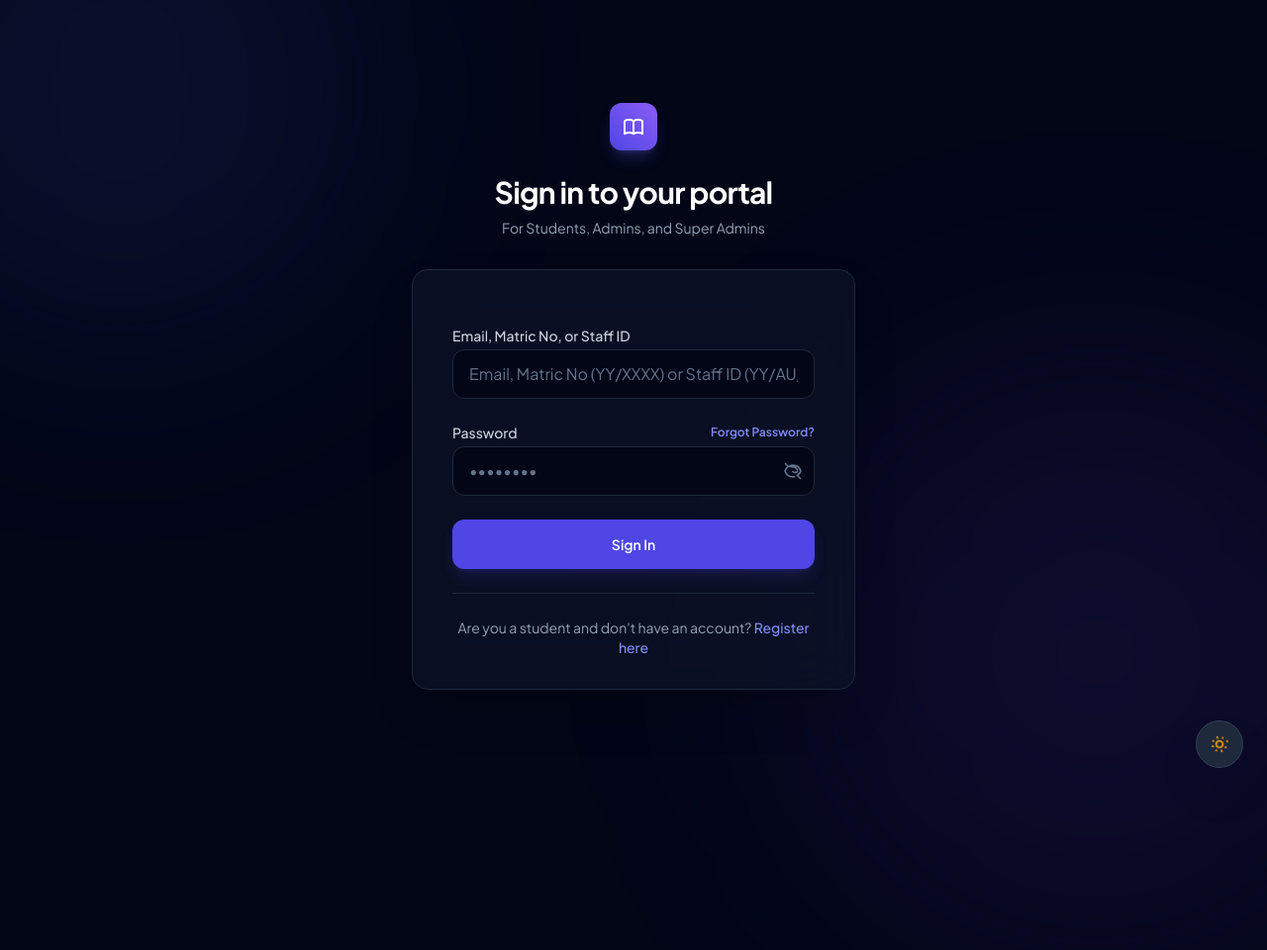
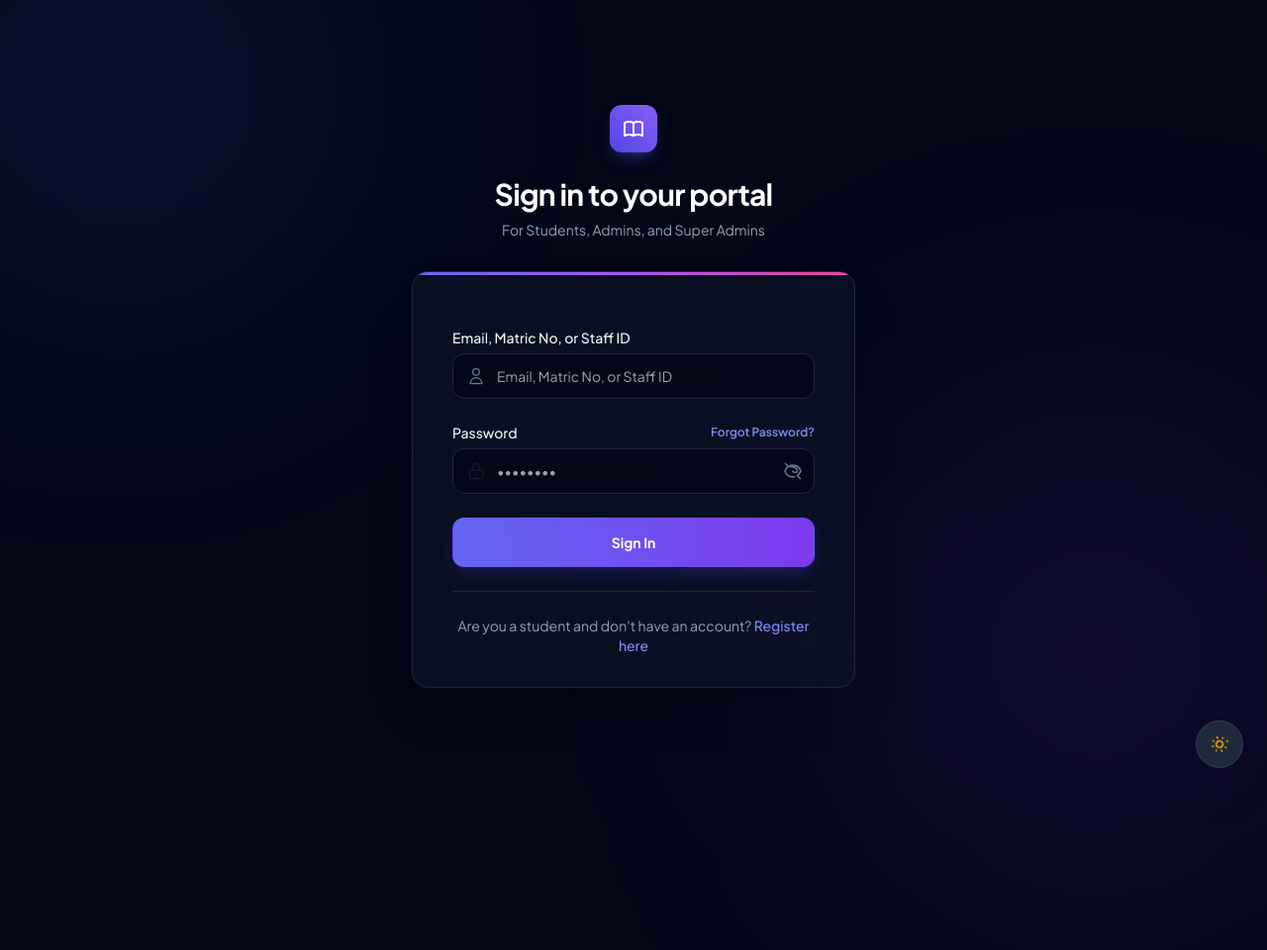
Before and after one commit to MarvelousAnthony/student-complaint-management-system, a PHP site: page /login.php in a window 1280 px wide; the page is wider, and only the part inside the window is pictured. Shown: that part at 99% size. Run offline with PHP 8.4, Linux system fonts and the light colour scheme; some libraries are stand-ins or nearby versions.

Commit message:
design: complete visual overhaul of portal to make it premium, glassmorphic, and humane

```diff
--- a/login.php
+++ b/login.php
@@ -62,7 +62,9 @@ unset($_SESSION['error'], $_SESSION['success']);
     </div>
 
     <div class="mt-8 sm:mx-auto sm:w-full sm:max-w-md z-10">
-        <div class="bg-slate-900/60 backdrop-blur-xl py-8 px-4 border border-slate-800 rounded-2xl shadow-2xl sm:px-10">
+        <div class="bg-slate-900/60 backdrop-blur-xl py-8 px-4 border border-slate-800 rounded-2xl shadow-2xl sm:px-10 relative overflow-hidden">
+            <!-- Top Gradient Accent Line -->
+            <div class="absolute top-0 left-0 right-0 h-[3px] bg-gradient-to-r from-indigo-500 via-purple-500 to-pink-500"></div>
 
             <!-- Alert Display -->
             <?php if ($error_msg): ?>
@@ -101,27 +103,37 @@ unset($_SESSION['error'], $_SESSION['success']);
 
                 <!-- Identifier -->
                 <div>
-                    <label for="identifier" class="block text-sm font-medium text-slate-300">
+                    <label for="identifier" class="block text-sm font-medium text-slate-350">
                         Email, Matric No, or Staff ID
                     </label>
-                    <div class="mt-1">
+                    <div class="mt-1.5 relative rounded-xl shadow-sm">
+                        <div class="absolute inset-y-0 left-0 pl-3.5 flex items-center pointer-events-none text-slate-500">
+                            <svg xmlns="http://www.w3.org/2000/svg" class="h-5 w-5" fill="none" viewBox="0 0 24 24" stroke="currentColor" stroke-width="1.5">
+                                <path stroke-linecap="round" stroke-linejoin="round" d="M16 7a4 4 0 11-8 0 4 4 0 018 0zM12 14a7 7 0 00-7 7h14a7 7 0 00-7-7z" />
+                            </svg>
+                        </div>
                         <input id="identifier" name="identifier" type="text" autocomplete="username" required
-                            class="appearance-none block w-full px-4 py-3 bg-slate-950 border border-slate-800 rounded-xl text-slate-200 placeholder-slate-500 focus:outline-none focus:ring-2 focus:ring-indigo-500/50 focus:border-indigo-500 transition-all"
-                            placeholder="Email, Matric No (YY/XXXX) or Staff ID (YY/AU/MMMM)">
+                            class="appearance-none block w-full pl-11 pr-4 py-3 bg-slate-950/80 border border-slate-800 rounded-xl text-slate-200 placeholder-slate-650 focus:outline-none focus:ring-4 focus:ring-indigo-500/10 focus:border-indigo-500/80 transition-all text-sm"
+                            placeholder="Email, Matric No, or Staff ID">
                     </div>
                 </div>
 
                 <!-- Password -->
                 <div>
                     <div class="flex justify-between items-center">
-                        <label for="password" class="block text-sm font-medium text-slate-300">Password</label>
+                        <label for="password" class="block text-sm font-medium text-slate-350">Password</label>
                         <a href="forgot_password.php" class="text-xs font-semibold text-indigo-400 hover:text-indigo-300 transition-colors">
                             Forgot Password?
                         </a>
                     </div>
-                    <div class="mt-1">
+                    <div class="mt-1.5 relative rounded-xl shadow-sm">
+                        <div class="absolute inset-y-0 left-0 pl-3.5 flex items-center pointer-events-none text-slate-500">
+                            <svg xmlns="http://www.w3.org/2000/svg" class="h-5 w-5" fill="none" viewBox="0 0 24 24" stroke="currentColor" stroke-width="1.5">
+                                <path stroke-linecap="round" stroke-linejoin="round" d="M12 15v2m-6 4h12a2 2 0 002-2v-6a2 2 0 00-2-2H6a2 2 0 00-2 2v6a2 2 0 002 2zm10-10V7a4 4 0 00-8 0v4h8z" />
+                            </svg>
+                        </div>
                         <input id="password" name="password" type="password" autocomplete="current-password" required
-                            class="appearance-none block w-full px-4 py-3 bg-slate-950 border border-slate-800 rounded-xl text-slate-200 placeholder-slate-500 focus:outline-none focus:ring-2 focus:ring-indigo-500/50 focus:border-indigo-500 transition-all"
+                            class="appearance-none block w-full pl-11 pr-4 py-3 bg-slate-950/80 border border-slate-800 rounded-xl text-slate-200 placeholder-slate-650 focus:outline-none focus:ring-4 focus:ring-indigo-500/10 focus:border-indigo-500/80 transition-all text-sm"
                             placeholder="••••••••">
                     </div>
                 </div>
@@ -129,7 +141,7 @@ unset($_SESSION['error'], $_SESSION['success']);
                 <!-- Submit Button -->
                 <div>
                     <button type="submit"
-                        class="w-full flex justify-center py-3.5 px-4 border border-transparent rounded-xl shadow-lg text-sm font-semibold text-white bg-indigo-600 hover:bg-indigo-500 focus:outline-none focus:ring-2 focus:ring-offset-2 focus:ring-indigo-500 transition-all duration-150 active:scale-[0.99] shadow-indigo-600/20">
+                        class="w-full flex justify-center py-3.5 px-4 border border-transparent rounded-xl shadow-lg text-sm font-bold text-white bg-gradient-to-r from-indigo-500 to-violet-600 hover:from-indigo-600 hover:to-violet-700 focus:outline-none focus:ring-2 focus:ring-offset-2 focus:ring-indigo-500 transition-all duration-150 active:scale-[0.99] shadow-indigo-600/20">
                         Sign In
                     </button>
                 </div>
--- a/register.php
+++ b/register.php
@@ -64,7 +64,9 @@ unset($_SESSION['error'], $_SESSION['success']);
     </div>
 
     <div class="mt-8 sm:mx-auto sm:w-full sm:max-w-xl z-10">
-        <div class="bg-slate-900/60 backdrop-blur-xl py-8 px-4 border border-slate-800 rounded-2xl shadow-2xl sm:px-10">
+        <div class="bg-slate-900/60 backdrop-blur-xl py-8 px-4 border border-slate-800 rounded-2xl shadow-2xl sm:px-10 relative overflow-hidden">
+            <!-- Top Gradient Accent Line -->
+            <div class="absolute top-0 left-0 right-0 h-[3px] bg-gradient-to-r from-indigo-500 via-purple-500 to-pink-500"></div>
 
             <!-- Alert Display -->
             <?php if ($error_msg): ?>
@@ -244,7 +246,7 @@ unset($_SESSION['error'], $_SESSION['success']);
                 <!-- Submit Button -->
                 <div>
                     <button type="submit"
-                        class="w-full flex justify-center py-3.5 px-4 border border-transparent rounded-xl shadow-lg text-sm font-semibold text-white bg-indigo-600 hover:bg-indigo-500 focus:outline-none focus:ring-2 focus:ring-offset-2 focus:ring-indigo-500 transition-all duration-150 active:scale-[0.99] shadow-indigo-600/20">
+                        class="w-full flex justify-center py-3.5 px-4 border border-transparent rounded-xl shadow-lg text-sm font-bold text-white bg-gradient-to-r from-indigo-500 to-violet-600 hover:from-indigo-600 hover:to-violet-700 focus:outline-none focus:ring-2 focus:ring-offset-2 focus:ring-indigo-500 transition-all duration-150 active:scale-[0.99] shadow-indigo-600/20">
                         Create Account
                     </button>
                 </div>
```
Also changed, not shown: admin_dashboard.php (+6 -6 lines), student_dashboard.php (+5 -5 lines), view_complaint_admin.php (+19 -7 lines), view_complaint_student.php (+17 -7 lines).
